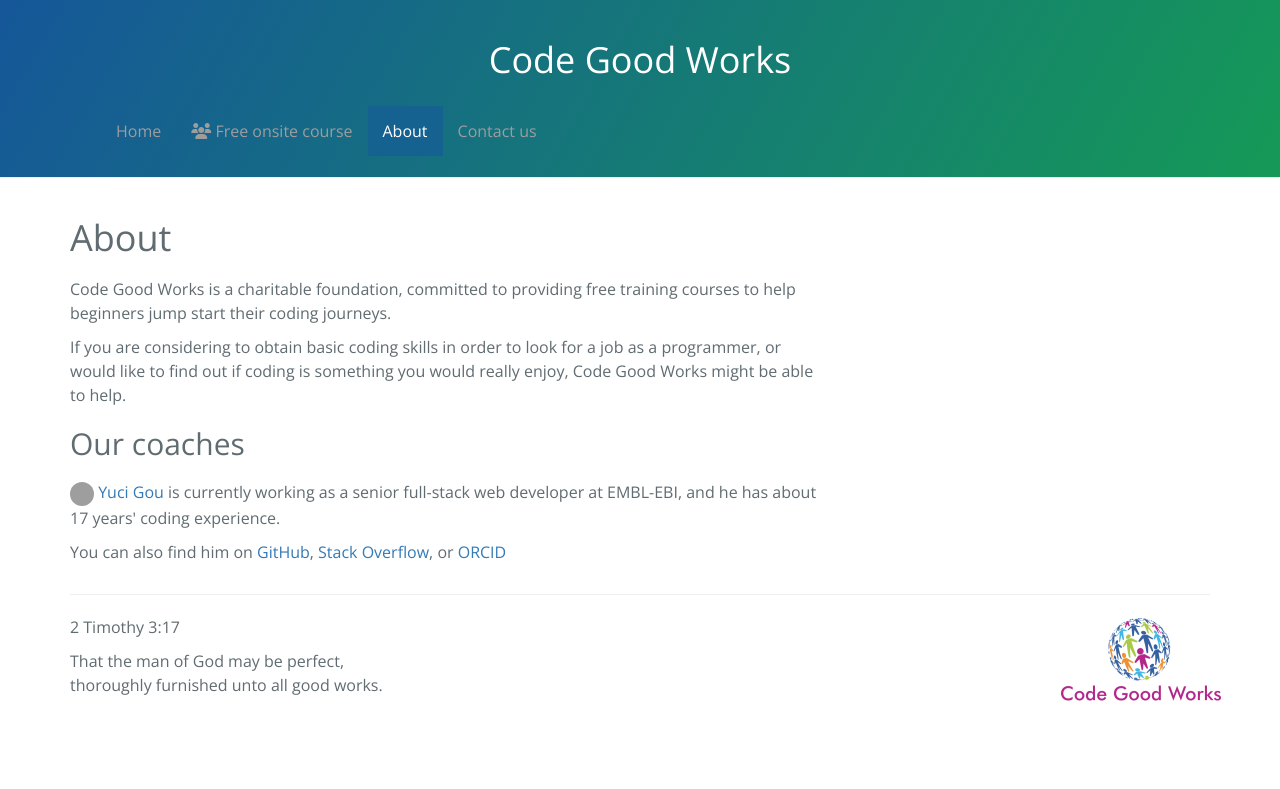
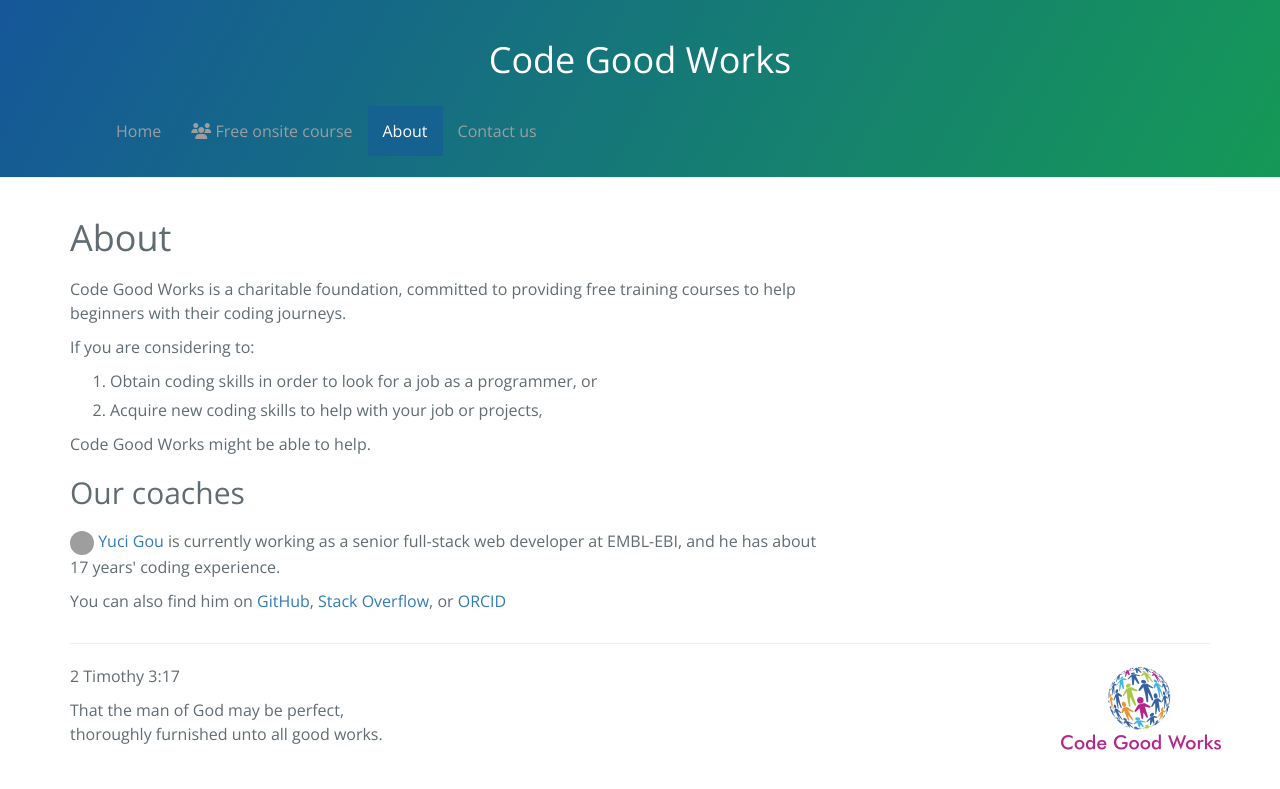
Before and after one commit to yucigou/codegoodworks, a Jekyll site: the page built from about.md, in a window 1280 px wide. Shown: the top 789 px of the page. Built offline with Jekyll 4.4.1, drawn with Linux system fonts in a browser that asks for light colours; nearby versions of some CDN libraries; grey boxes are pictures that could not be loaded.

Commit message:
Update about page

```diff
--- a/about.md
+++ b/about.md
@@ -10,11 +10,14 @@ title: Free courses for beginners - Code Good Works
 
 <h1>About</h1>
 
-<p>Code Good Works is a charitable foundation, committed to providing free training courses to help beginners jump start their coding journeys.</p>
+<p>Code Good Works is a charitable foundation, committed to providing free training courses to help beginners with their coding journeys.</p>
 
 <p>
-If you are considering to obtain basic coding skills in order to look for a job as a programmer,
-or would like to find out if coding is something you would really enjoy,
+If you are considering to:
+<ol>
+    <li>Obtain coding skills in order to look for a job as a programmer, or</li>
+    <li>Acquire new coding skills to help with your job or projects,</li>
+</ol>
 Code Good Works might be able to help.
 </p>
 
```
